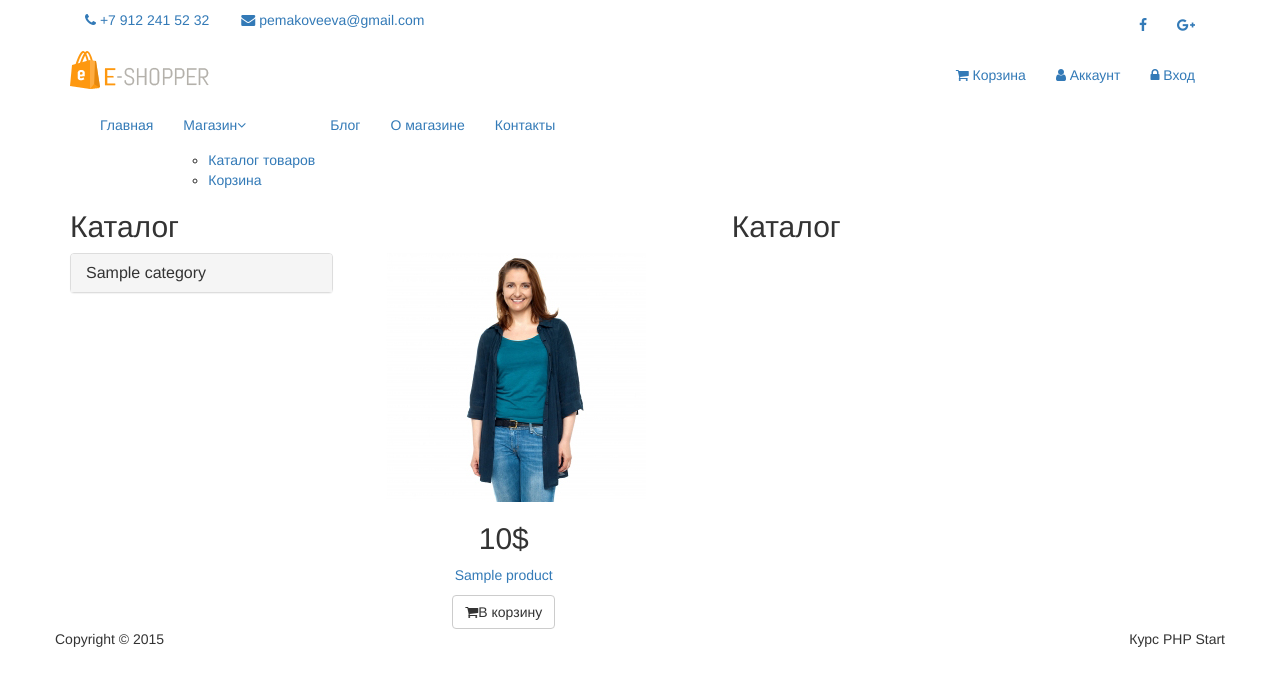
After one commit to PMakoveeva/mvc_shop, a PHP site: template views/catalog/index.php in a window 1280 px wide. The commit adds this page. Shown: the top 686 px of the page. Run offline with PHP 8.4, Linux system fonts and the light colour scheme; the template is opened without the code that fills it: most values are stand-ins (such as "Sample title", 1, 10 or a date in 2020); some libraries are stand-ins or nearby versions.

Commit message:
создан CatalogController

```diff
--- a/config/routes.php
+++ b/config/routes.php
@@ -9,6 +9,9 @@
 return [
 
     'product/([0-9]+)' => 'product/view/$1', // actionView в ProductController
+
+    'catalog' => 'catalog/index',
+
     '' => 'site/index', //actionIndex в SiteController
 
 ];
--- /dev/null
+++ b/views/catalog/index.php
@@ -0,0 +1,65 @@
+<?php
+/**
+ * Created by PhpStorm.
+ * User: Полина
+ * Date: 04.07.2018
+ * Time: 16:15
+ */
+//echo 'catalog/index';
+?>
+<!DOCTYPE html>
+<html lang="en">
+<?php include_once (ROOT . '/views/layouts/header.php')?>
+
+<section>
+    <div class="container">
+        <div class="row">
+            <div class="col-sm-3">
+                <div class="left-sidebar">
+                    <h2>Каталог</h2>
+                    <div class="panel-group category-products">
+                        <?php foreach ($categories as $categoryItem) : ?>
+                            <div class="panel panel-default">
+                                <div class="panel-heading">
+                                    <h4 class="panel-title"><a href="/category/<?php echo $categoryItem['id']?>">
+                                            <?php echo $categoryItem['name'] ?></a>
+                                    </h4>
+                                </div>
+                            </div>
+                        <?php endforeach; ?>
+                    </div>
+                </div>
+            </div>
+
+            <div class="col-sm-9 padding-right">
+                <div class="features_items"><!--features_items-->
+                    <h2 class="title text-center">Каталог</h2>
+                    <?php foreach ($latestProducts as $product): ?>
+                        <div class="col-sm-4">
+                            <div class="product-image-wrapper">
+                                <div class="single-products">
+                                    <div class="productinfo text-center">
+                                        <img src="/template/images/home/product1.jpg" alt="" />
+                                        <h2><?php echo $product['price']?>$</h2>
+                                        <a href="/product/<?php echo $product['id']?>">
+                                            <p><?php echo $product['name']?></p>
+                                        </a>
+                                        <a href="#" class="btn btn-default add-to-cart"><i class="fa fa-shopping-cart"></i>В корзину</a>
+                                    </div>
+                                    <?php if($product['is_new']):?>
+                                        <img src="/template/images/home/new.png" class="new" alt="" >
+                                    <?php endif; ?>
+                                </div>
+                            </div>
+                        </div>
+                    <?php endforeach;?>
+
+
+                </div><!--features_items-->
+
+            </div>
+        </div>
+    </div>
+</section>
+
+<?php include_once (ROOT . "/views/layouts/footer.php")?>
--- a/views/layouts/header.php
+++ b/views/layouts/header.php
@@ -39,8 +39,8 @@
                         <div class="col-sm-6">
                             <div class="contactinfo">
                                 <ul class="nav nav-pills">
-                                    <li><a href="#"><i class="fa fa-phone"></i> +38 093 000 11 22</a></li>
-                                    <li><a href="#"><i class="fa fa-envelope"></i> zinchenko.us@gmail.com</a></li>
+                                    <li><a href="#"><i class="fa fa-phone"></i> +7 912 241 52 32</a></li>
+                                    <li><a href="#"><i class="fa fa-envelope"></i> pemakoveeva@gmail.com</a></li>
                                 </ul>
                             </div>
                         </div>
@@ -91,16 +91,16 @@
                 </div>
                 <div class="mainmenu pull-left">
                     <ul class="nav navbar-nav collapse navbar-collapse">
-                        <li><a href="#">Главная</a></li>
+                        <li><a href="/">Главная</a></li>
                         <li class="dropdown"><a href="#">Магазин<i class="fa fa-angle-down"></i></a>
                             <ul role="menu" class="sub-menu">
-                                <li><a href="#">Каталог товаров</a></li>
-                                <li><a href="#">Корзина</a></li>
+                                <li><a href="/catalog/">Каталог товаров</a></li>
+                                <li><a href="/cart/">Корзина</a></li>
                             </ul>
                         </li>
-                        <li><a href="#">Блог</a></li>
-                        <li><a href="#">О магазине</a></li>
-                        <li><a href="#">Контакты</a></li>
+                        <li><a href="/blog/">Блог</a></li>
+                        <li><a href="/about/"">О магазине</a></li>
+                        <li><a href="/contacts/">Контакты</a></li>
                     </ul>
                 </div>
             </div>
```
Also changed, not shown: controllers/CatalogController.php (added, +26 -0 lines), views/site/index.php (+7 -2 lines).
